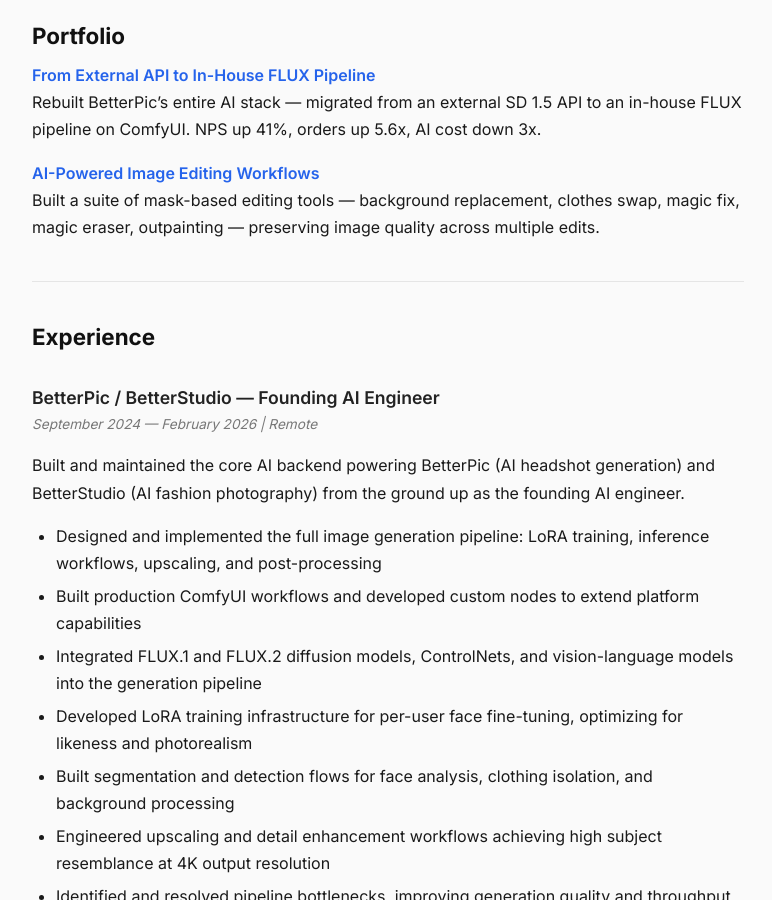
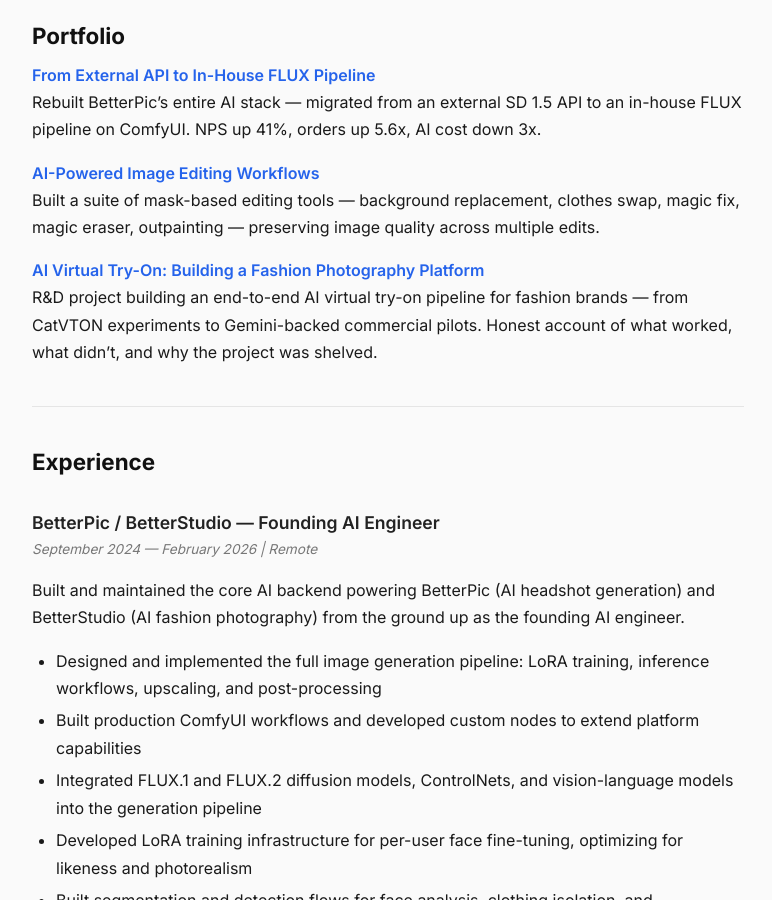
Before and after one commit to sdk401/portfolio, a Jekyll site: the page built from index.md, in a window 1280 px wide and 900 px high, scrolled down 750 px. Shown: the whole window, without its empty margins (252-1024 px from the left). Built offline with Jekyll 4.4.1, drawn with Linux system fonts in a browser that asks for light colours.

Commit message:
Add tryon case study link to home page and platform screenshot
Co-Authored-By: Claude Opus 4.6 <noreply@anthropic.com>

```diff
--- a/index.md
+++ b/index.md
@@ -32,6 +32,9 @@ I build production AI systems for image and video generation — LoRA training,
 **[AI-Powered Image Editing Workflows]({{ '/case-study-betterpic-editing/' | relative_url }})**
 <br>Built a suite of mask-based editing tools — background replacement, clothes swap, magic fix, magic eraser, outpainting — preserving image quality across multiple edits.
 
+**[AI Virtual Try-On: Building a Fashion Photography Platform]({{ '/case-study-betterstudio-tryon/' | relative_url }})**
+<br>R&D project building an end-to-end AI virtual try-on pipeline for fashion brands — from CatVTON experiments to Gemini-backed commercial pilots. Honest account of what worked, what didn't, and why the project was shelved.
+
 ---
 
 ## Experience
```
Also changed, not shown: case-study-betterstudio-tryon/img/platform-screen.png (added).
